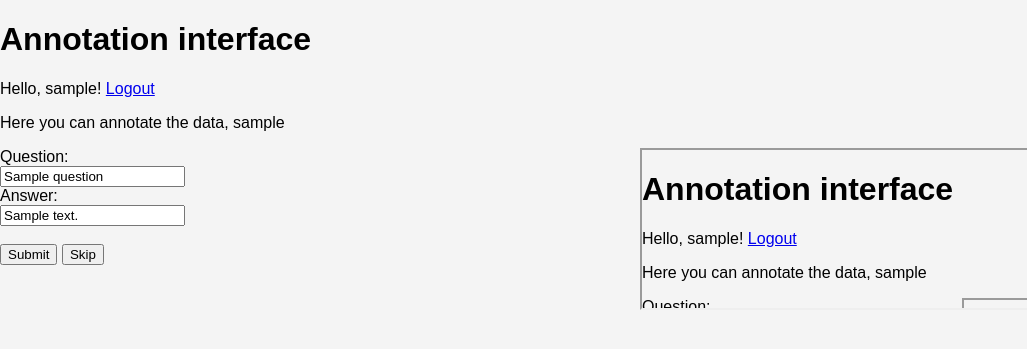
After one commit to ufal/regional-qa-annotation, a Flask app: template templates/annotate.html in a window 1280 px wide. The commit adds this page. Shown: the top 349 px of the page, without its empty margins (0-1027 px from the left). Run offline with Flask 3, Linux system fonts and the light colour scheme; the template is opened without the code that fills it: most values are stand-ins (such as "Sample title", 1, 10 or a date in 2020).

Commit message:
skeleton with iframe and login

```diff
--- a/app.py
+++ b/app.py
@@ -1,16 +1,67 @@
 #!/usr/bin/env python3
 
-from flask import Flask, render_template
+import hashlib
+from flask import Flask, render_template, request, redirect, url_for
 app = Flask(__name__)
+
+# basic passwd dict with sha256 hashed passwords
+passwd = {"admin": hashlib.sha256("ahoj123".encode()).hexdigest(),
+          "user": hashlib.sha256("helohelo".encode()).hexdigest()}
+
+# example data: URL, Question, Answer (the Q and A are empty by default)
+data = [
+    ("https://en.wikipedia.org/wiki/Germany", "What is the capital of Germany?", "Berlin"),
+    ("https://en.wikipedia.org/wiki/United_States", "What is the capital of the United States?", "Washington, D.C."),
+    ("https://en.wikipedia.org/wiki/Canada", "What is the capital of Canada?", "Ottawa"),
+    ("https://en.wikipedia.org/wiki/Czech_Republic", "What is the capital of the Czech Republic?", "Prague")]
 
 
 @app.route("/")
 def index():
-    return render_template("index.html")
+    # check if logged in
+    username = request.cookies.get("username")
+    if username is not None:
+        return redirect(url_for("annotate", url_id=0))
+    else:
+        # redirect to login page
+        return redirect(url_for("login"))
 
-@app.route("/annotate/<username>")
-def annotate(username):
-    return render_template("annotate.html", username=username)
+@app.route("/annotate/<int:url_id>")
+def annotate(url_id):
+    # check if logged in
+    username = request.cookies.get("username")
+
+    if username is None:
+        return redirect(url_for("login"))
+
+    data_item = data[url_id]
+    return render_template("annotate.html",
+                           username=username,
+                           url=data_item[0],
+                           question=data_item[1],
+                           answer=data_item[2])
+
+
+@app.route("/login", methods=["POST", "GET"])
+def login():
+    if request.method == "POST":
+        username = request.form["username"]
+        password = request.form["password"]
+
+        if username in passwd and passwd[username] == hashlib.sha256(password.encode()).hexdigest():
+            response = redirect(url_for("annotate", url_id=0))
+            response.set_cookie("username", username)
+            return response
+        else:
+            return render_template("index.html", error="Invalid username or password")
+
+    return render_template("login.html")
+
+@app.route("/logout")
+def logout():
+    response = redirect(url_for("login"))
+    response.set_cookie("username", "", expires=0)
+    return response
 
 
 if __name__ == "__main__":
--- /dev/null
+++ b/templates/annotate.html
@@ -0,0 +1,30 @@
+<!-- a flask template which extends the index.html template and provides an annotation interface to a logged in user-->
+
+{% extends "index.html" %}
+
+{% block content %}
+<p>Here you can annotate the data, {{username}}</p>
+
+<!-- the page contains an iframe on the RIGHT hand side with a page from a given URL usign style flex: 1
+     on the left hand side there is a form with two fields qeustion and answer and two buttons
+     one to submit the form and the other to skip the current question and move to the next one
+
+     the default question and answer values are stored in question and answer variables
+  -->
+<div style="display: flex;">
+  <div style="flex: 1;">
+    <form action="/annotate" method="post">
+      <label for="question">Question:</label><br>
+      <input type="text" id="question" name="question" value="{{question}}"><br>
+      <label for="answer">Answer:</label><br>
+      <input type="text" id="answer" name="answer" value="{{answer}}"><br><br>
+      <input type="submit" value="Submit">
+      <input type="submit" value="Skip" name="skip">
+    </form>
+  </div>
+  <div style="flex: 1;">
+    <iframe src="{{url}}" width="100%" height="100%"></iframe>
+  </div>
+</div>
+
+{% endblock %}
--- a/templates/index.html
+++ b/templates/index.html
@@ -8,6 +8,9 @@
   <body>
     <header>
       <h1>Annotation interface</h1>
+      {% if username %}
+      <p>Hello, {{ username }}! <a href="/logout">Logout</a></p>
+      {% endif %}
     </header>
     <main>
       {% block content %}{% endblock %}
```
